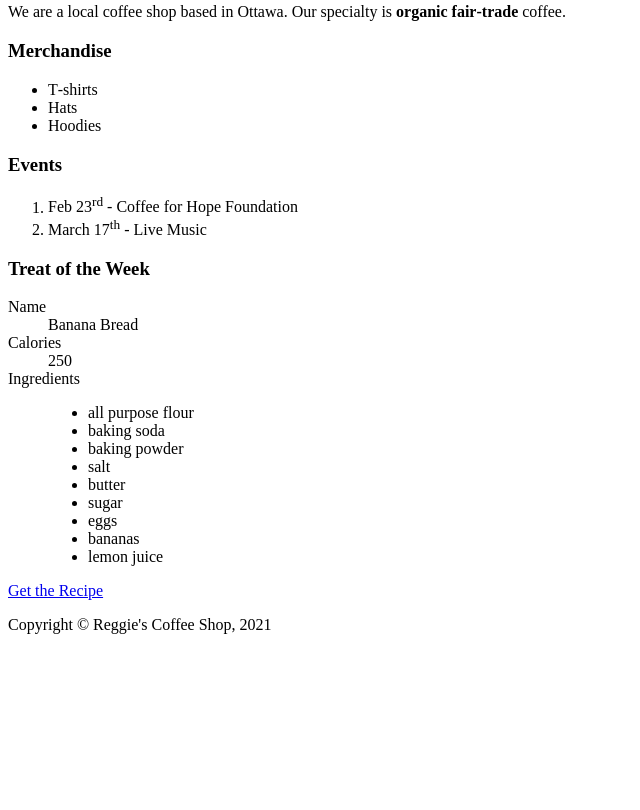
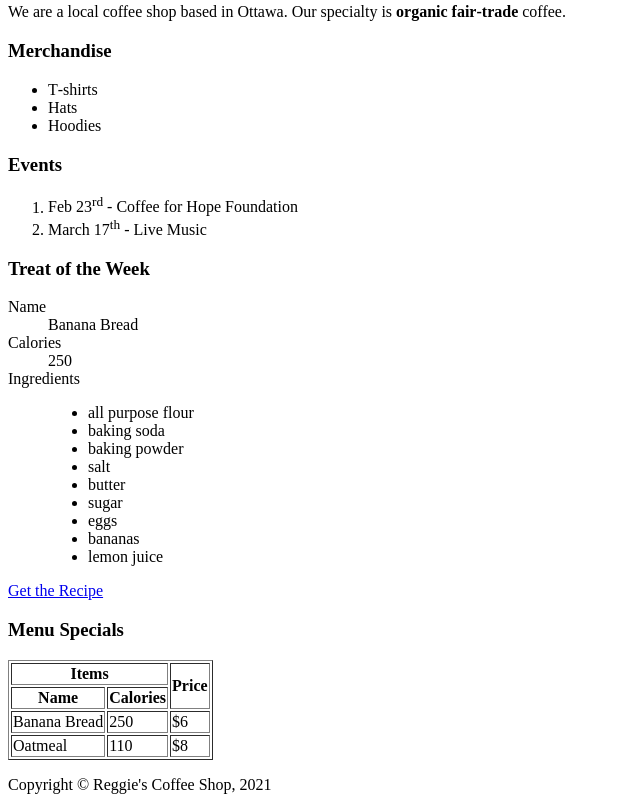
Before and after one commit to Douc0090/Douc0090.github.io, a plain HTML site: page week-4/index.html in a window 1280 px wide. Shown: the part 910-1720 px from the top of the page, without its empty margins (0-640 px from the left). Before the commit the page ends 1560 px from the top, so only its background shows below. Drawn offline with Linux system fonts and the light colour scheme.

Commit message:
adding table to index.html

```diff
--- a/week-4/index.html
+++ b/week-4/index.html
@@ -100,6 +100,35 @@
             <a href="https://www.yummly.com/recipe/Banana-Bread-1033797?prm-v1
             " target="_blank">Get the Recipe</a>
         </section>
+        <!-- adding section for menu -->
+        <section>
+            <h3>Menu Specials</h3>
+            <table border>
+                <thead>
+                    <tr>
+                        <th colspan="2">Items</th>
+                        <th rowspan="2">Price</th>
+                    </tr>
+                       <tr>
+                           <th>Name</th>
+                           <th>Calories</th>
+                       </tr>
+                </thead>
+                <tbody>
+                    <tr>
+                        <td>Banana Bread</td>
+                        <td>250</td>
+                        <td>&dollar;6</td>
+                    </tr>
+                    </tr>
+                    <tr>
+                        <td>Oatmeal</td>
+                        <td>110</td>
+                        <td>&dollar;8</td>
+                    </tr>
+                </tbody>
+            </table>
+        </section>
     </main>
     <!--*****footer of the page***** -->
     <footer>
```
